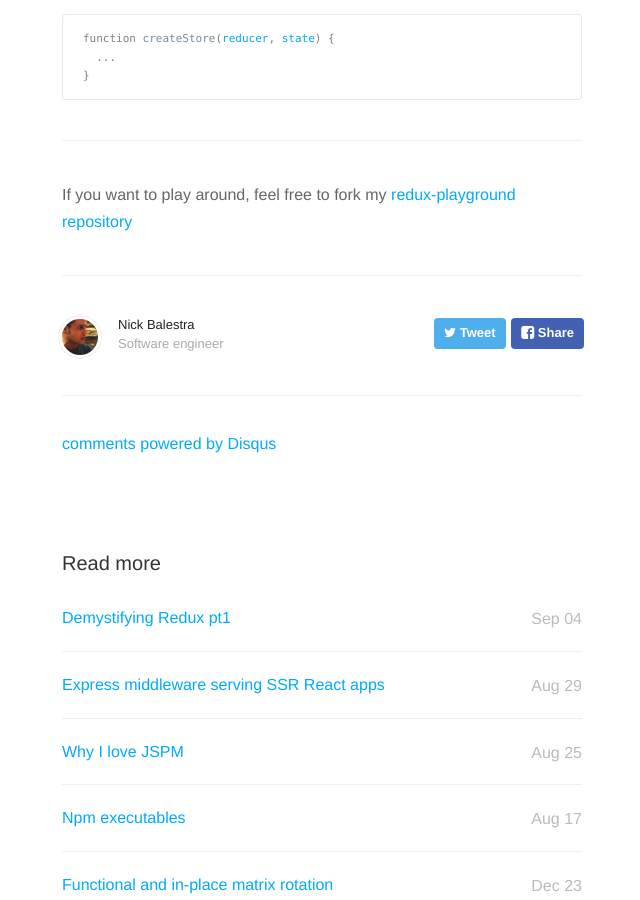
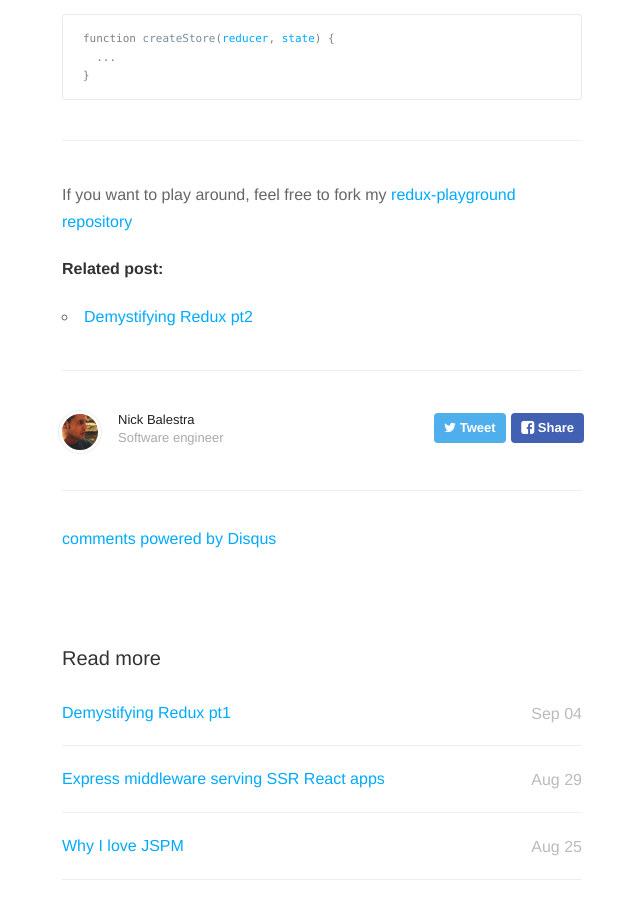
Before and after one commit to nickbalestra/nickbalestra.github.io, a Jekyll site: the page built from _posts/2016-09-4-demystifying-redux-createstore.md, in a window 1280 px wide and 900 px high, scrolled down 5121 px. Shown: the whole window, without its empty margins (318-958 px from the left). Built offline with Jekyll 4.4.1, drawn with Linux system fonts in a browser that asks for light colours; nearby versions of some CDN libraries; comment, search, counter and statistics services are not loaded.

Commit message:
added related post

```diff
--- a/_posts/2016-09-4-demystifying-redux-createstore.md
+++ b/_posts/2016-09-4-demystifying-redux-createstore.md
@@ -197,3 +197,7 @@ function createStore(reducer, state) {
 ***
 
 If you want to play around, feel free to fork my [redux-playground repository](https://github.com/nickbalestra/redux-playground)
+
+#### Related post:
+
+- [Demystifying Redux pt2](http://nick.balestra.ch/2016/demystifying-redux-applymiddleware/)
```
